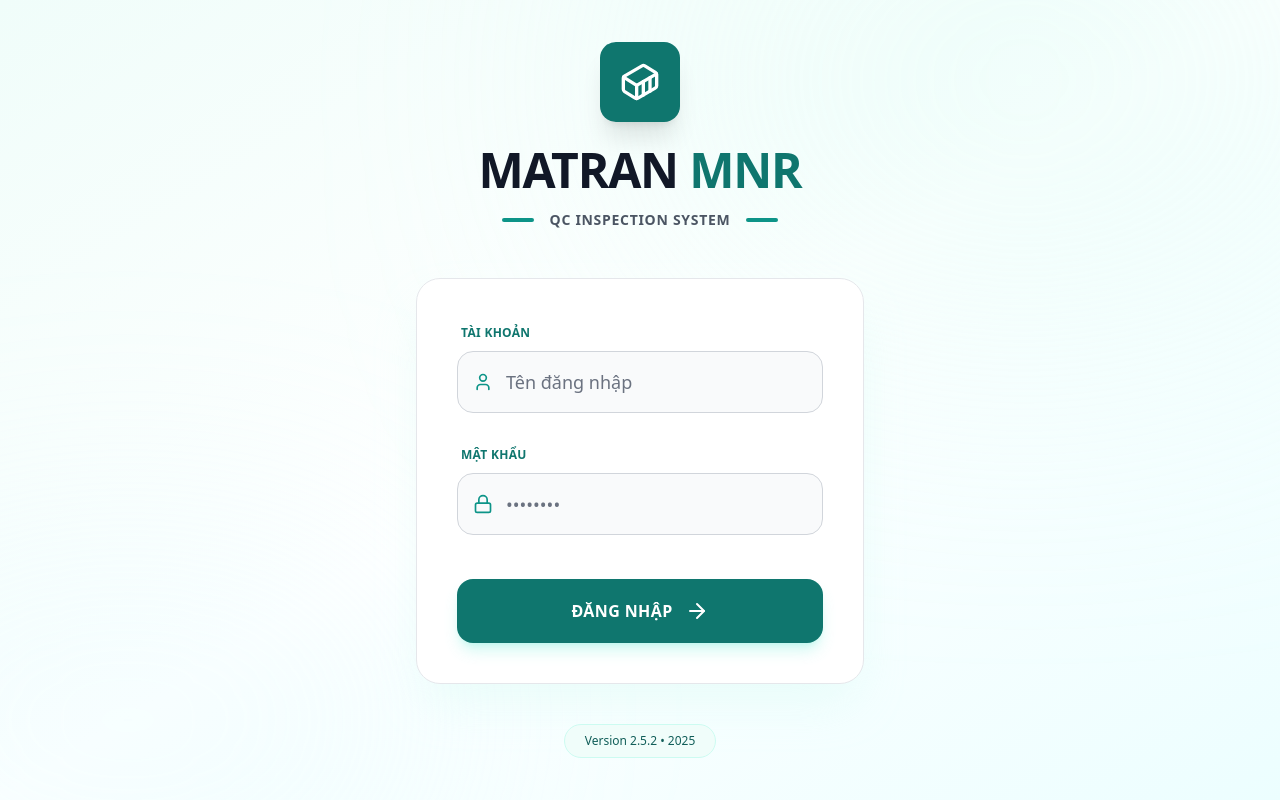
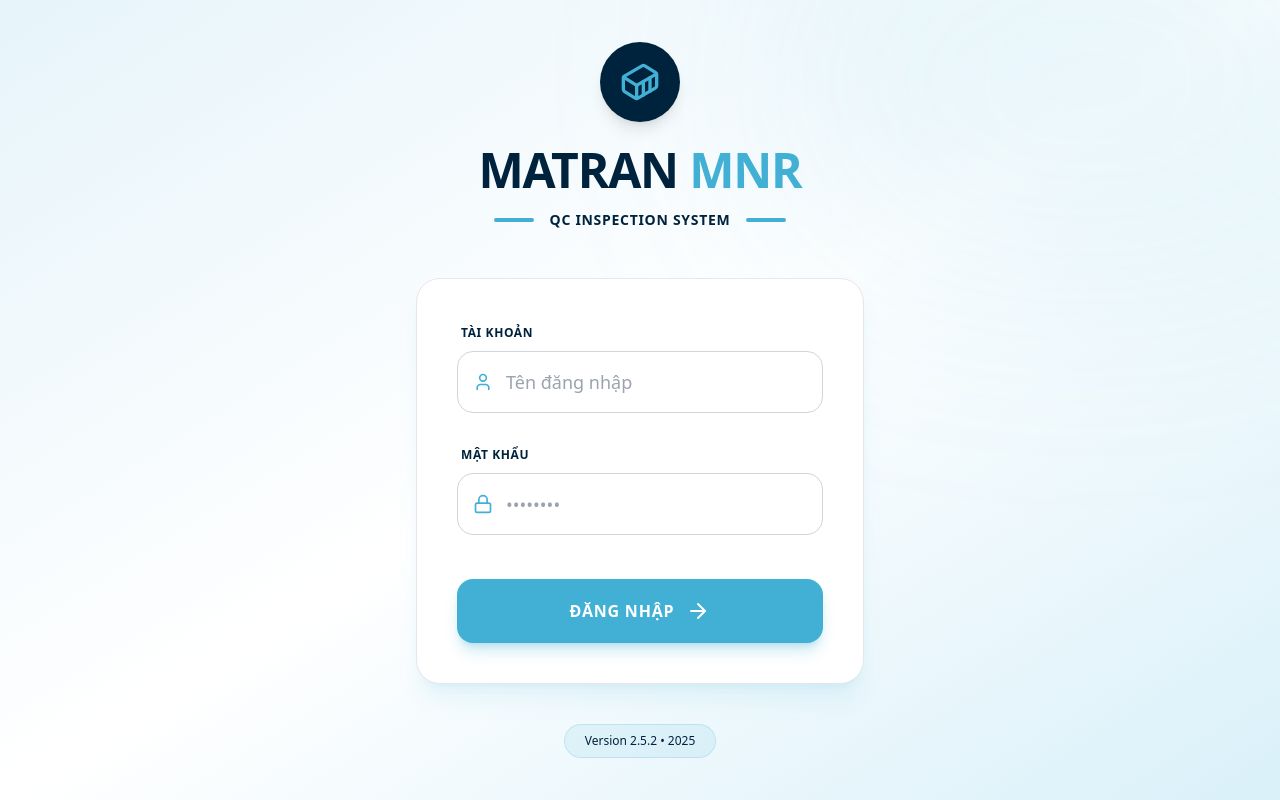
Before and after one commit to manhtuyen1111/MNR-V2, a React (Vite) app: page / in a window 1280 px wide. Built offline with nearby package versions, Linux system fonts and the light colour scheme.

Commit message:
Update Login.tsx

```diff
--- a/components/Login.tsx
+++ b/components/Login.tsx
@@ -31,45 +31,44 @@ const Login: React.FC<LoginProps> = ({ onLogin }) => {
 
   return (
     <div className="min-h-screen flex flex-col items-center justify-center p-6 bg-white relative overflow-hidden">
-      {/* Background Elements - Sáng sủa, chuyên nghiệp */}
-      <div className="absolute inset-0 bg-gradient-to-br from-teal-50 via-white to-cyan-50 pointer-events-none"></div>
-      <div className="absolute top-[-20%] right-[-10%] w-[60%] h-[60%] bg-teal-100/30 rounded-full blur-[140px] pointer-events-none"></div>
-      <div className="absolute bottom-[-15%] left-[-15%] w-[50%] h-[50%] bg-cyan-100/20 rounded-full blur-[120px] pointer-events-none"></div>
+      {/* Background - Maersk style: sáng, gradient nhẹ xanh dương */}
+      <div className="absolute inset-0 bg-gradient-to-br from-[#E6F4FA] via-white to-[#D9F0F9] pointer-events-none"></div>
+      <div className="absolute top-[-15%] right-[-10%] w-[50%] h-[50%] bg-[#42B0D5]/10 rounded-full blur-[120px] pointer-events-none"></div>
 
-      <div className="w-full max-w-md z-10 animate-fadeIn">
-        {/* Logo Area */}
+      <div className="w-full max-w-md z-10">
+        {/* Logo & Title - Maersk vibe */}
         <div className="text-center mb-12">
-          <div className="inline-flex items-center justify-center w-20 h-20 bg-teal-700 rounded-2xl shadow-xl mb-6 transform hover:scale-105 transition-transform duration-300">
-            <Container className="w-10 h-10 text-white" />
+          <div className="inline-flex items-center justify-center w-20 h-20 bg-[#00233D] rounded-full shadow-lg mb-6 transform hover:scale-105 transition-transform duration-300">
+            <Container className="w-10 h-10 text-[#42B0D5]" /> {/* Icon trắng + blue accent */}
           </div>
-          <h1 className="text-5xl font-black text-gray-900 tracking-tight">
-            MATRAN <span className="text-teal-700">MNR</span>
+          <h1 className="text-5xl font-black text-[#00233D] tracking-tight uppercase">
+            MATRAN <span className="text-[#42B0D5]">MNR</span>
           </h1>
           <div className="flex items-center justify-center space-x-4 mt-4">
-            <div className="h-1 w-8 bg-teal-600 rounded"></div>
-            <p className="text-gray-600 text-sm font-semibold uppercase tracking-wider">
+            <div className="h-1 w-10 bg-[#42B0D5] rounded"></div>
+            <p className="text-[#00233D] text-sm font-bold uppercase tracking-wider">
               QC Inspection System
             </p>
-            <div className="h-1 w-8 bg-teal-600 rounded"></div>
+            <div className="h-1 w-10 bg-[#42B0D5] rounded"></div>
           </div>
         </div>
 
-        {/* Login Box - Sạch sẽ, chuyên nghiệp */}
-        <div className="bg-white border border-gray-200 rounded-3xl p-10 shadow-2xl shadow-teal-100/40">
+        {/* Login Form - Clean, Maersk-inspired */}
+        <div className="bg-white border border-gray-200 rounded-3xl p-10 shadow-xl shadow-[#42B0D5]/10">
           <form onSubmit={handleLogin} className="space-y-7">
             <div className="space-y-2">
-              <label className="text-xs font-bold text-teal-700 uppercase tracking-wide ml-1">
+              <label className="text-xs font-bold text-[#00233D] uppercase tracking-wider ml-1">
                 Tài khoản
               </label>
               <div className="relative">
                 <div className="absolute inset-y-0 left-0 pl-4 flex items-center pointer-events-none">
-                  <UserIcon className="h-5 w-5 text-teal-600" />
+                  <UserIcon className="h-5 w-5 text-[#42B0D5]" />
                 </div>
                 <input
                   type="text"
                   value={username}
                   onChange={(e) => setUsername(e.target.value)}
-                  className="w-full bg-gray-50 border border-gray-300 text-gray-900 text-lg rounded-2xl py-4 pl-12 pr-4 placeholder-gray-500 focus:outline-none focus:border-teal-600 focus:ring-4 focus:ring-teal-200 transition-all font-medium"
+                  className="w-full bg-white border border-gray-300 text-[#00233D] text-lg rounded-2xl py-4 pl-12 pr-4 placeholder-gray-400 focus:outline-none focus:border-[#42B0D5] focus:ring-4 focus:ring-[#42B0D5]/20 transition-all font-medium"
                   placeholder="Tên đăng nhập"
                   autoComplete="username"
                 />
@@ -77,18 +76,18 @@ const Login: React.FC<LoginProps> = ({ onLogin }) => {
             </div>
 
             <div className="space-y-2">
-              <label className="text-xs font-bold text-teal-700 uppercase tracking-wide ml-1">
+              <label className="text-xs font-bold text-[#00233D] uppercase tracking-wider ml-1">
                 Mật khẩu
               </label>
               <div className="relative">
                 <div className="absolute inset-y-0 left-0 pl-4 flex items-center pointer-events-none">
-                  <Lock className="h-5 w-5 text-teal-600" />
+                  <Lock className="h-5 w-5 text-[#42B0D5]" />
                 </div>
                 <input
                   type="password"
                   value={password}
                   onChange={(e) => setPassword(e.target.value)}
-                  className="w-full bg-gray-50 border border-gray-300 text-gray-900 text-lg rounded-2xl py-4 pl-12 pr-4 placeholder-gray-500 focus:outline-none focus:border-teal-600 focus:ring-4 focus:ring-teal-200 transition-all font-medium"
+                  className="w-full bg-white border border-gray-300 text-[#00233D] text-lg rounded-2xl py-4 pl-12 pr-4 placeholder-gray-400 focus:outline-none focus:border-[#42B0D5] focus:ring-4 focus:ring-[#42B0D5]/20 transition-all font-medium"
                   placeholder="••••••••"
                   autoComplete="current-password"
                 />
@@ -106,13 +105,13 @@ const Login: React.FC<LoginProps> = ({ onLogin }) => {
               <button
                 type="submit"
                 disabled={loading}
-                className="w-full bg-teal-700 hover:bg-teal-800 text-white font-bold py-5 rounded-2xl shadow-lg shadow-teal-300/30 transform active:scale-95 transition-all flex items-center justify-center space-x-3 group"
+                className="w-full bg-[#42B0D5] hover:bg-[#2e9bc0] text-white font-bold py-5 rounded-2xl shadow-lg shadow-[#42B0D5]/30 transform active:scale-95 transition-all flex items-center justify-center space-x-3 group"
               >
                 {loading ? (
                   <Loader2 className="w-7 h-7 animate-spin" />
                 ) : (
                   <>
-                    <span className="uppercase tracking-wide text-base">Đăng nhập</span>
+                    <span className="uppercase tracking-wider text-base">Đăng nhập</span>
                     <ArrowRight className="w-6 h-6 group-hover:translate-x-1 transition-transform" />
                   </>
                 )}
@@ -122,8 +121,8 @@ const Login: React.FC<LoginProps> = ({ onLogin }) => {
         </div>
 
         <div className="mt-10 text-center">
-          <div className="inline-block px-5 py-2 rounded-full bg-teal-50 border border-teal-100">
-            <p className="text-xs text-teal-800 font-medium">
+          <div className="inline-block px-5 py-2 rounded-full bg-[#42B0D5]/10 border border-[#42B0D5]/20">
+            <p className="text-xs text-[#00233D] font-medium">
               Version 2.5.2 • 2025
             </p>
           </div>
```
